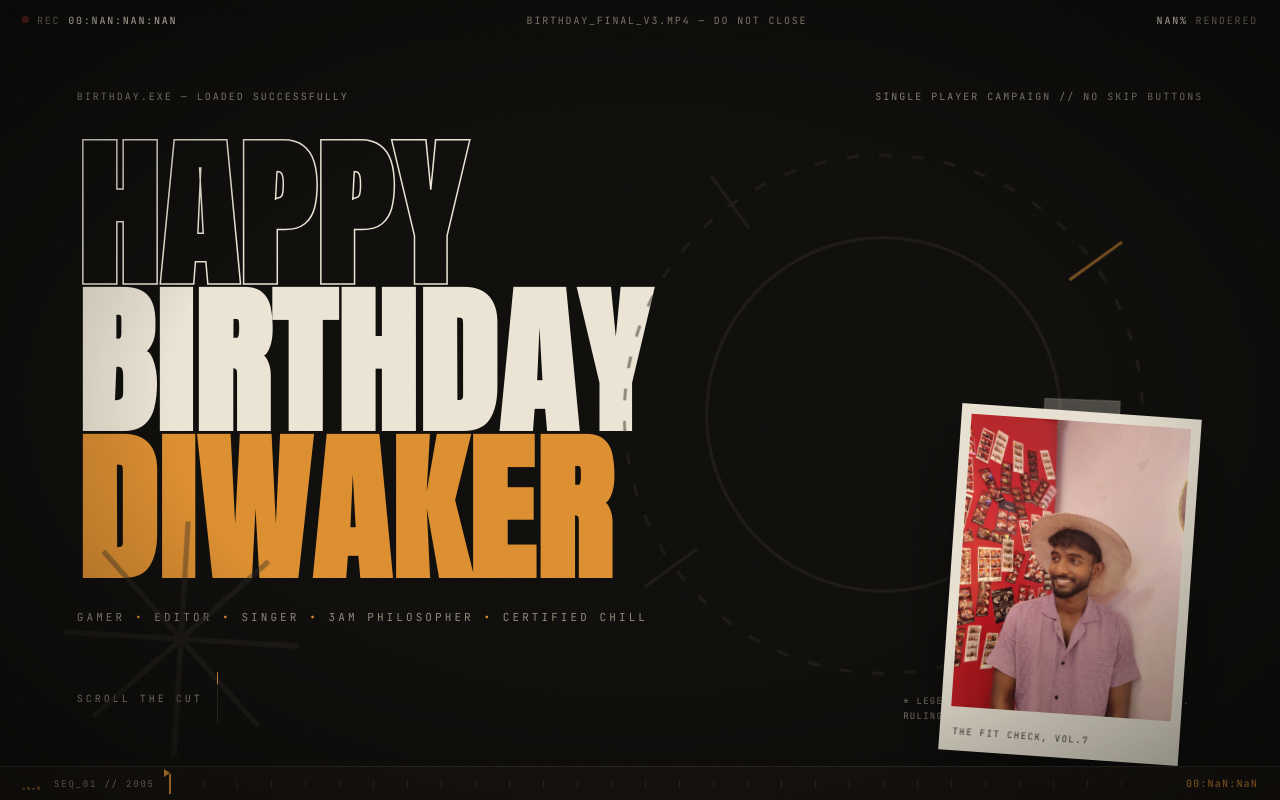
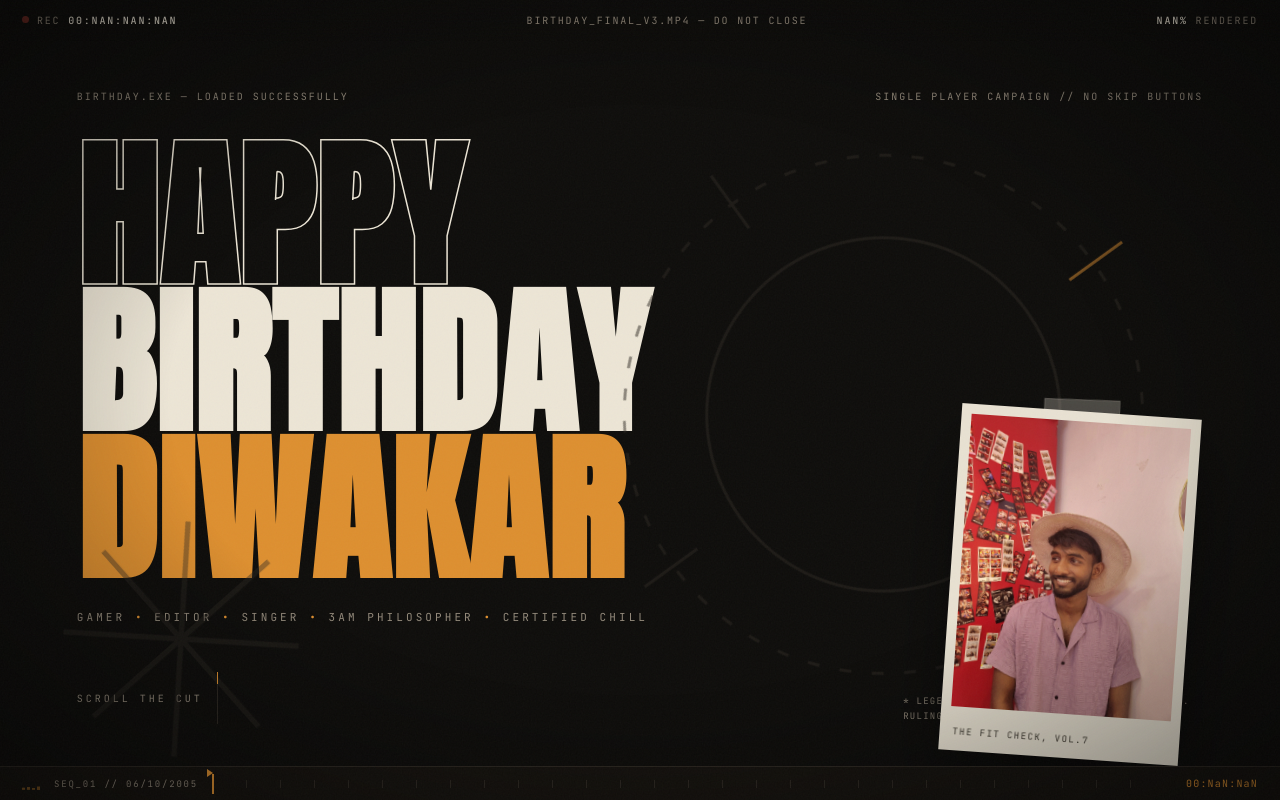
Before and after one commit to Yosa-Shiawase/happy-birthday-legend, a plain HTML site: page Diwaker/index.html in a window 1280 px wide. Shown: the top 800 px of the page. Drawn offline with nearby package versions, Linux system fonts and the light colour scheme.

Commit message:
Correct name from 'Diwaker' to 'Diwakar'

```diff
--- a/Diwaker/index.html
+++ b/Diwaker/index.html
@@ -455,7 +455,7 @@ footer{padding:120px clamp(20px,6vw,84px) 90px;border-top:1px solid var(--line);
 <!-- timeline rail -->
 <div class="rail" aria-hidden="true">
   <span class="vu"><i></i><i></i><i></i><i></i></span>
-  <span class="lbl">SEQ_01 // 2005</span>
+  <span class="lbl">SEQ_01 // 06/10/2005</span>
   <div class="rail-track">
     <div class="rail-fill" id="railFill"></div>
     <div class="rail-head" id="railHead"></div>
@@ -495,7 +495,7 @@ footer{padding:120px clamp(20px,6vw,84px) 90px;border-top:1px solid var(--line);
     <span class="line l-outline split">HAPPY</span>
     <span class="line l-fill split">BIRTHDAY</span>
     <!-- swap LEGEND with his name -->
-    <span class="line l-amber split">Diwaker</span>
+    <span class="line l-amber split">Diwakar</span>
   </h1>
 
   <p class="hero-sub mono">GAMER <em>•</em> EDITOR <em>•</em> SINGER <em>•</em> 3AM PHILOSOPHER <em>•</em> CERTIFIED CHILL</p>
```
